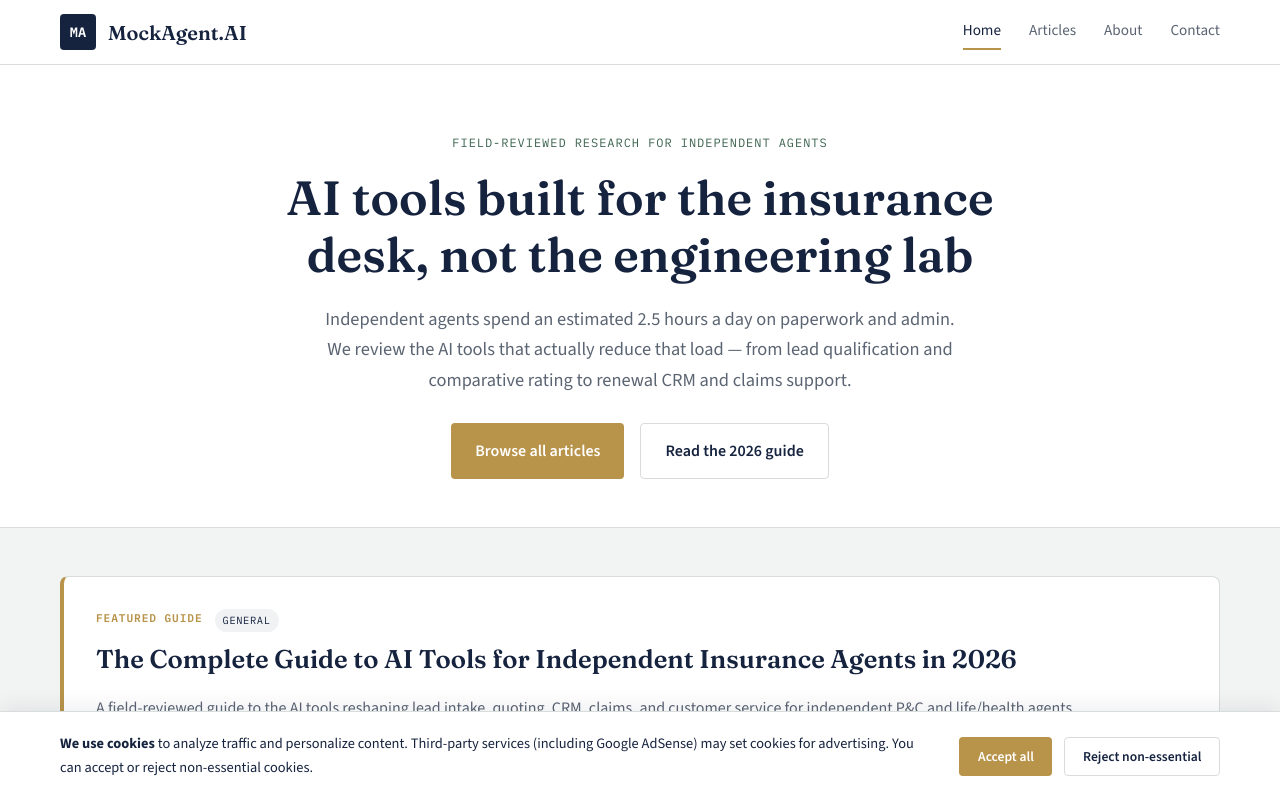
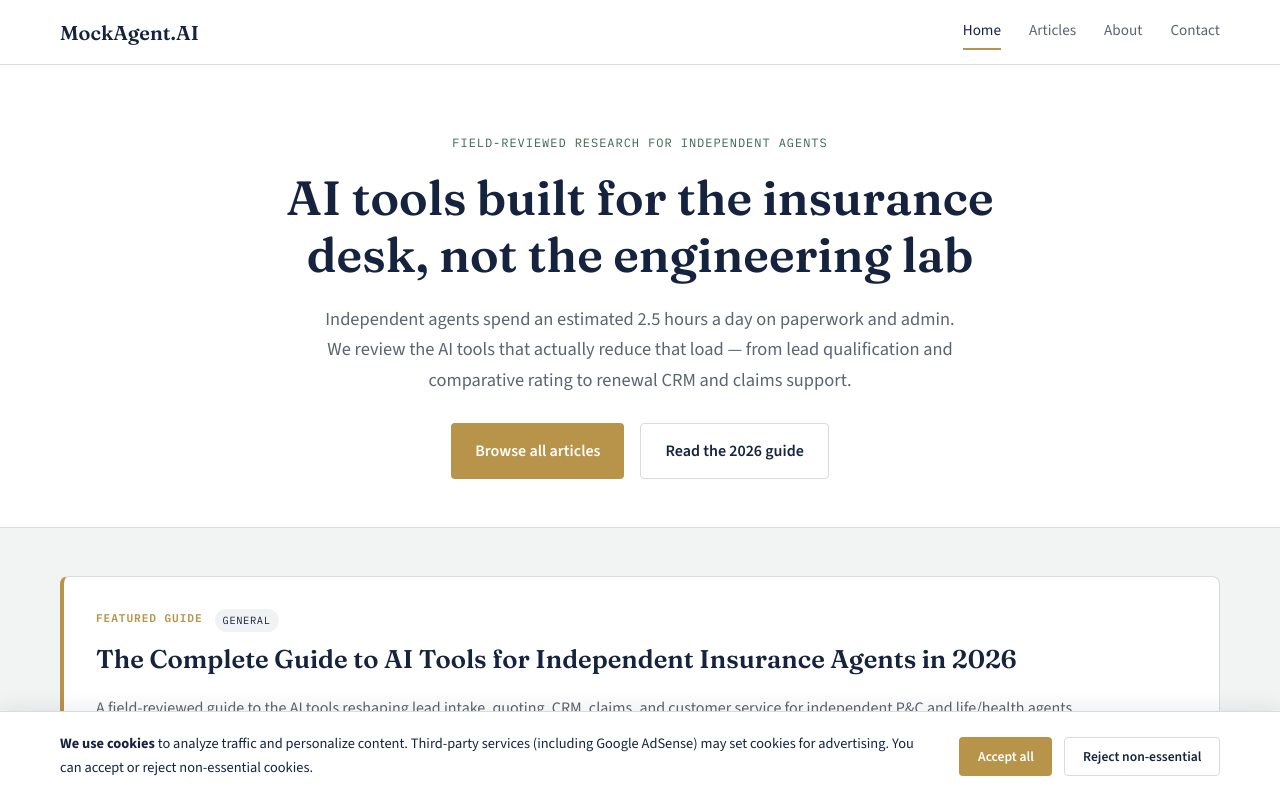
Before and after one commit to Arturo3579/TFG-MockAgent, an Astro site in the folder frontend/: page / in a window 1280 px wide. Shown: the top 800 px of the page. Built offline with nearby package versions, Linux system fonts and the light colour scheme; Astro itself is replaced by a stand-in of ours.

Commit message:
style: remove MA square logo from header
- Keep only MockAgent.AI text in brand

```diff
--- a/frontend/src/components/Header.astro
+++ b/frontend/src/components/Header.astro
@@ -12,7 +12,6 @@ const currentPath = Astro.url.pathname;
 <header class="site-header">
   <div class="container header-inner">
     <a href="/" class="brand" aria-label="MockAgent.AI Home">
-      <span class="brand-mark">MA</span>
       <span class="brand-name">MockAgent.AI</span>
     </a>
 
@@ -51,20 +50,6 @@ const currentPath = Astro.url.pathname;
     gap: 0.75rem;
     text-decoration: none;
     color: var(--ink-navy);
-  }
-
-  .brand-mark {
-    width: 36px;
-    height: 36px;
-    display: flex;
-    align-items: center;
-    justify-content: center;
-    background-color: var(--ink-navy);
-    color: var(--white);
-    font-family: var(--font-mono);
-    font-size: 0.85rem;
-    font-weight: 600;
-    border-radius: var(--radius-sm);
   }
 
   .brand-name {
```
